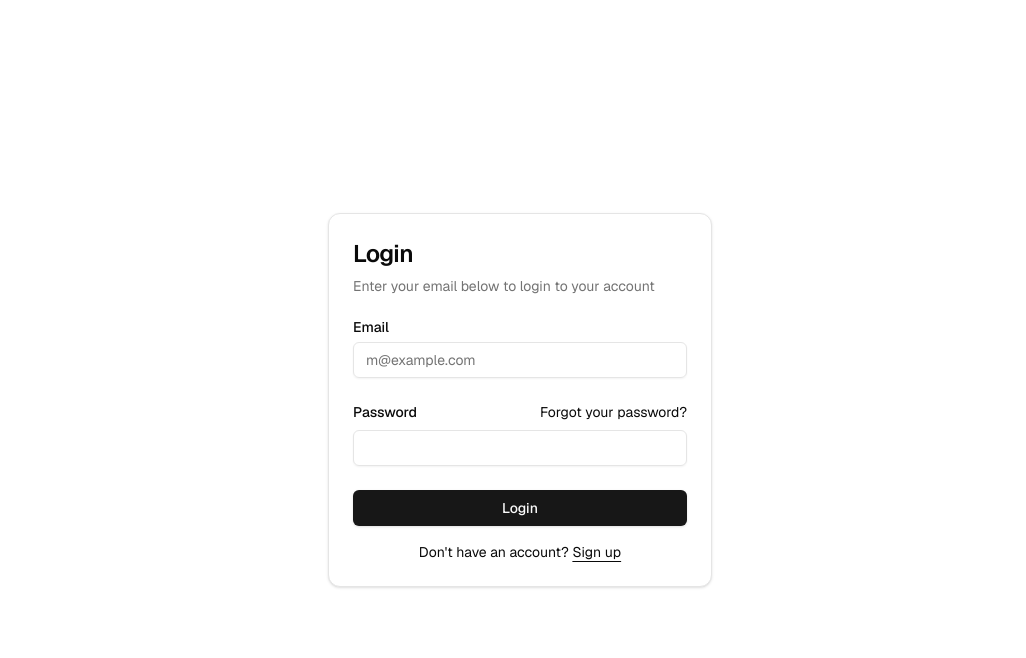
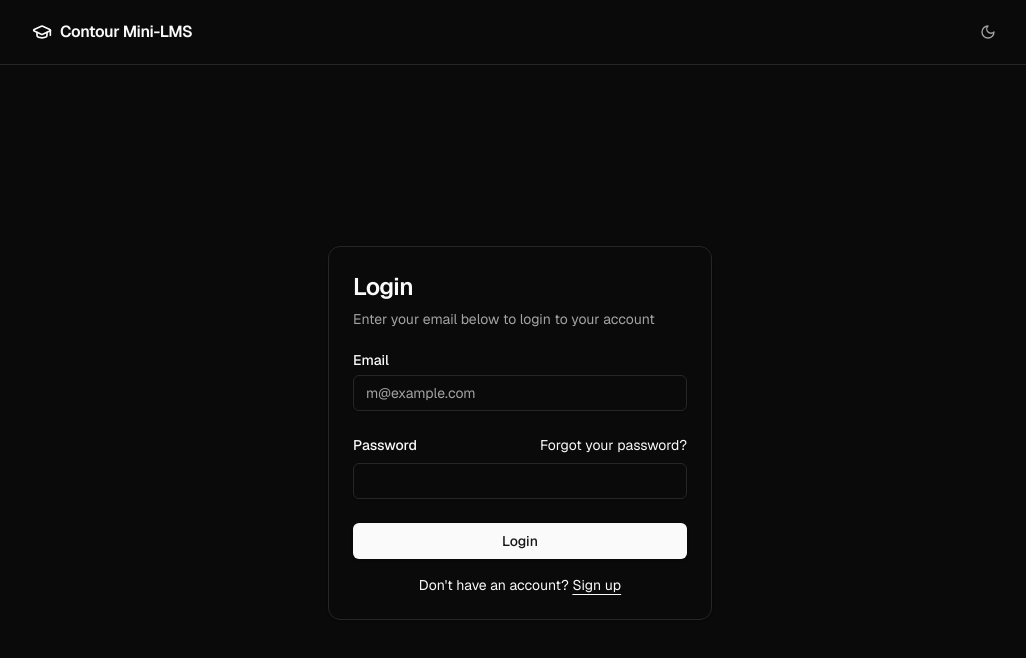
Before and after one commit to junyao-d/contour-mini-lms, a Next.js app: page /auth/login in a window 1280 px wide. Shown: the top 658 px of the page, without its empty margins (120-1146 px from the left). Built offline with nearby package versions, Linux system fonts and the light colour scheme; no server answers.

Commit message:
feat: add a home header to the auth pages and default to dark theme

```diff
--- a/app/auth/error/page.tsx
+++ b/app/auth/error/page.tsx
@@ -29,7 +29,7 @@ export default function Page({
   searchParams: Promise<{ error: string }>;
 }) {
   return (
-    <div className="flex min-h-svh w-full items-center justify-center p-6 md:p-10">
+    <div className="flex w-full flex-1 items-center justify-center p-6 md:p-10">
       <div className="w-full max-w-sm">
         <div className="flex flex-col gap-6">
           <Card>
--- a/app/auth/forgot-password/page.tsx
+++ b/app/auth/forgot-password/page.tsx
@@ -2,7 +2,7 @@ import { ForgotPasswordForm } from "@/components/forgot-password-form";
 
 export default function Page() {
   return (
-    <div className="flex min-h-svh w-full items-center justify-center p-6 md:p-10">
+    <div className="flex w-full flex-1 items-center justify-center p-6 md:p-10">
       <div className="w-full max-w-sm">
         <ForgotPasswordForm />
       </div>
--- /dev/null
+++ b/app/auth/layout.tsx
@@ -0,0 +1,29 @@
+import Link from "next/link";
+import { GraduationCap } from "lucide-react";
+import { ThemeSwitcher } from "@/components/theme-switcher";
+
+// Minimal header for the auth pages: brand link back home and the theme switch.
+// No Sign in / Sign up buttons, since each form already links to the other.
+export default function AuthLayout({
+  children,
+}: {
+  children: React.ReactNode;
+}) {
+  return (
+    <div className="flex min-h-svh flex-col">
+      <header className="border-b">
+        <div className="mx-auto flex h-16 w-full max-w-5xl items-center justify-between px-4 sm:px-6">
+          <Link
+            href="/"
+            className="flex items-center gap-2 font-semibold tracking-tight"
+          >
+            <GraduationCap className="h-5 w-5 text-primary" />
+            <span>Contour Mini-LMS</span>
+          </Link>
+          <ThemeSwitcher />
+        </div>
+      </header>
+      {children}
+    </div>
+  );
+}
--- a/app/auth/login/page.tsx
+++ b/app/auth/login/page.tsx
@@ -2,7 +2,7 @@ import { LoginForm } from "@/components/login-form";
 
 export default function Page() {
   return (
-    <div className="flex min-h-svh w-full items-center justify-center p-6 md:p-10">
+    <div className="flex w-full flex-1 items-center justify-center p-6 md:p-10">
       <div className="w-full max-w-sm">
         <LoginForm />
       </div>
--- a/app/auth/sign-up-success/page.tsx
+++ b/app/auth/sign-up-success/page.tsx
@@ -8,7 +8,7 @@ import {
 
 export default function Page() {
   return (
-    <div className="flex min-h-svh w-full items-center justify-center p-6 md:p-10">
+    <div className="flex w-full flex-1 items-center justify-center p-6 md:p-10">
       <div className="w-full max-w-sm">
         <div className="flex flex-col gap-6">
           <Card>
--- a/app/auth/sign-up/page.tsx
+++ b/app/auth/sign-up/page.tsx
@@ -2,7 +2,7 @@ import { SignUpForm } from "@/components/sign-up-form";
 
 export default function Page() {
   return (
-    <div className="flex min-h-svh w-full items-center justify-center p-6 md:p-10">
+    <div className="flex w-full flex-1 items-center justify-center p-6 md:p-10">
       <div className="w-full max-w-sm">
         <SignUpForm />
       </div>
--- a/app/auth/update-password/page.tsx
+++ b/app/auth/update-password/page.tsx
@@ -2,7 +2,7 @@ import { UpdatePasswordForm } from "@/components/update-password-form";
 
 export default function Page() {
   return (
-    <div className="flex min-h-svh w-full items-center justify-center p-6 md:p-10">
+    <div className="flex w-full flex-1 items-center justify-center p-6 md:p-10">
       <div className="w-full max-w-sm">
         <UpdatePasswordForm />
       </div>
--- a/app/layout.tsx
+++ b/app/layout.tsx
@@ -30,7 +30,7 @@ export default function RootLayout({
       <body className={`${geistSans.className} antialiased`}>
         <ThemeProvider
           attribute="class"
-          defaultTheme="system"
+          defaultTheme="dark"
           enableSystem
           disableTransitionOnChange
         >
```
